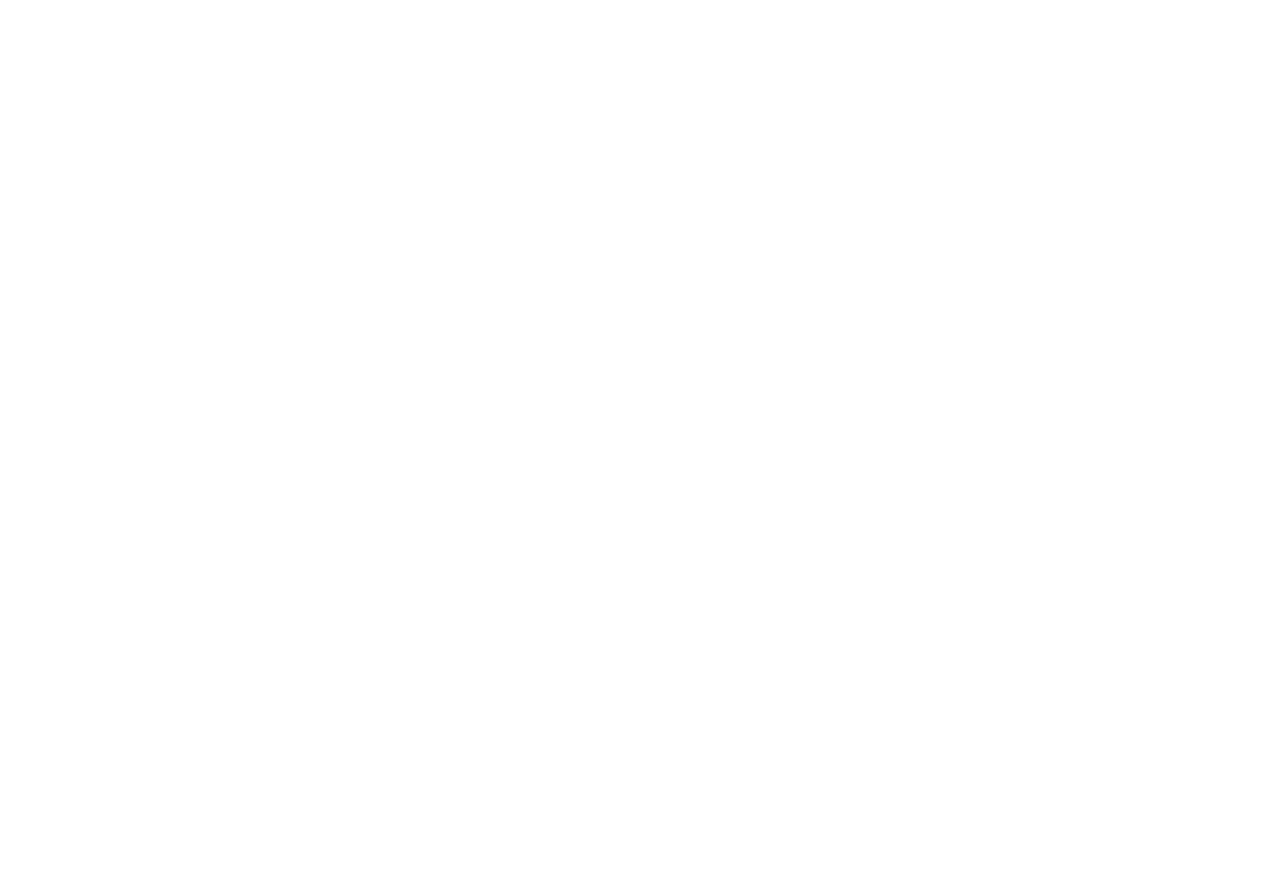
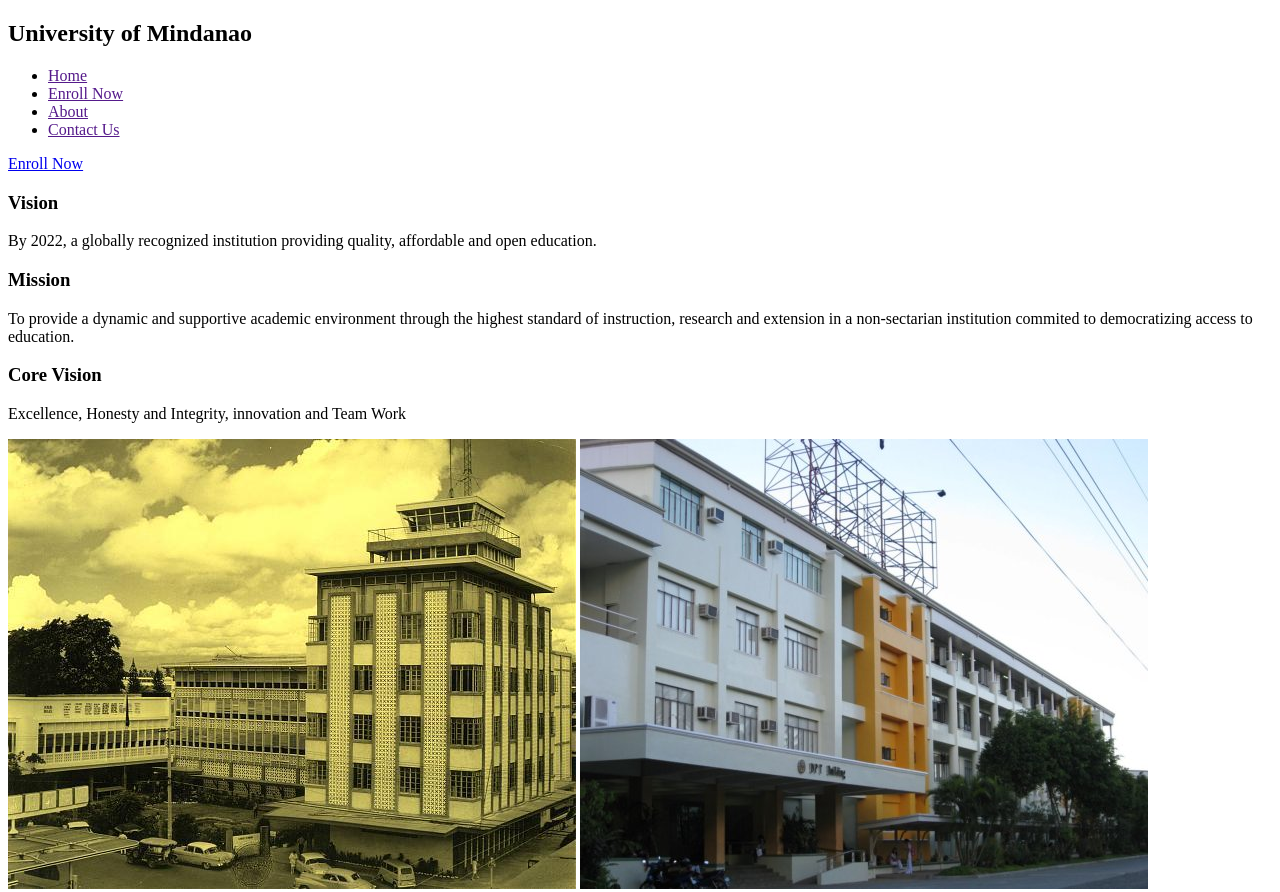
Before and after one commit to Alton123/webApp, a plain HTML site: page index.html in a window 1280 px wide. Shown: the top 892 px of the page. Before the commit the page ends 800 px from the top, so only its background shows below. Drawn offline with Linux system fonts and the light colour scheme; files that its build step writes are made by us from their sources.

Commit message:
README.md

```diff
--- a/css/style.css
+++ b/css/style.css
@@ -0,0 +1,6 @@
+*{
+    box-sizing: border-box;
+    margin: 0;
+    padding: 0;
+    font-family: Arial, Helvetica, sans-serif;
+}
--- a/index.html
+++ b/index.html
@@ -4,10 +4,54 @@
     <meta charset="UTF-8">
     <meta http-equiv="X-UA-Compatible" content="IE=edge">
     <meta name="viewport" content="width=device-width, initial-scale=1.0">
-    <title>Document</title>
-    <link rel="stylesheet" href="style.css">
+    <title>University of Mindanao</title>
+    <link rel="Icon logo" href="/img/icon.jpeg">
 </head>
 <body>
+    <div class="wrapper">
+        <nav>
+            <div id="title">
+                <h1>University of Mindanao</h1>
+            </div>
+            <ul>
+                <li><a href="">Home</a></li>
+                <li><a href="">Enroll Now</a></li>
+                <li><a href="">About</a></li>
+                <li><a href="">Contact Us</a></li>
+            </ul>
+        </nav>
+        <header id="header">
+            <a href="#" class="button">Enroll Now</a>
+        </header>
+        <main>
+            <div>
+                <h3>Vision</h3>
+                <p>By 2022, a globally recognized institution providing
+                    quality, affordable and open education.</p>
+            </div>
+            <div>
+                <h3>Mission</h3>
+                <p>To provide a dynamic and supportive academic environment
+                    through the highest standard of instruction,
+                    research and extension in a non-sectarian institution
+                    commited to democratizing access to education.</p>
+            </div>
+            <div>
+                <h3>Core Vision</h3>
+                <p>Excellence, Honesty and Integrity, innovation and Team Work</p>
+            </div>
+        </main>
+        <section>
+            <img src="/img/old_um.jpg" alt="UM_Bolton">
+            <img src="/img/um_dt.jpg" alt="UM_Matina">
+            <img src="/img/um_professional.jpg" alt="UM_matina">
+        </section>
+        <footer id="footer">
+             <p>Facebook</p>
+             <p>Twitter</p>
+             <p>Instagram</p>
+        </footer>
+    </div>
     <script src=""></script>
 </body>
 </html>
```
Also changed, not shown: 1 other file.
